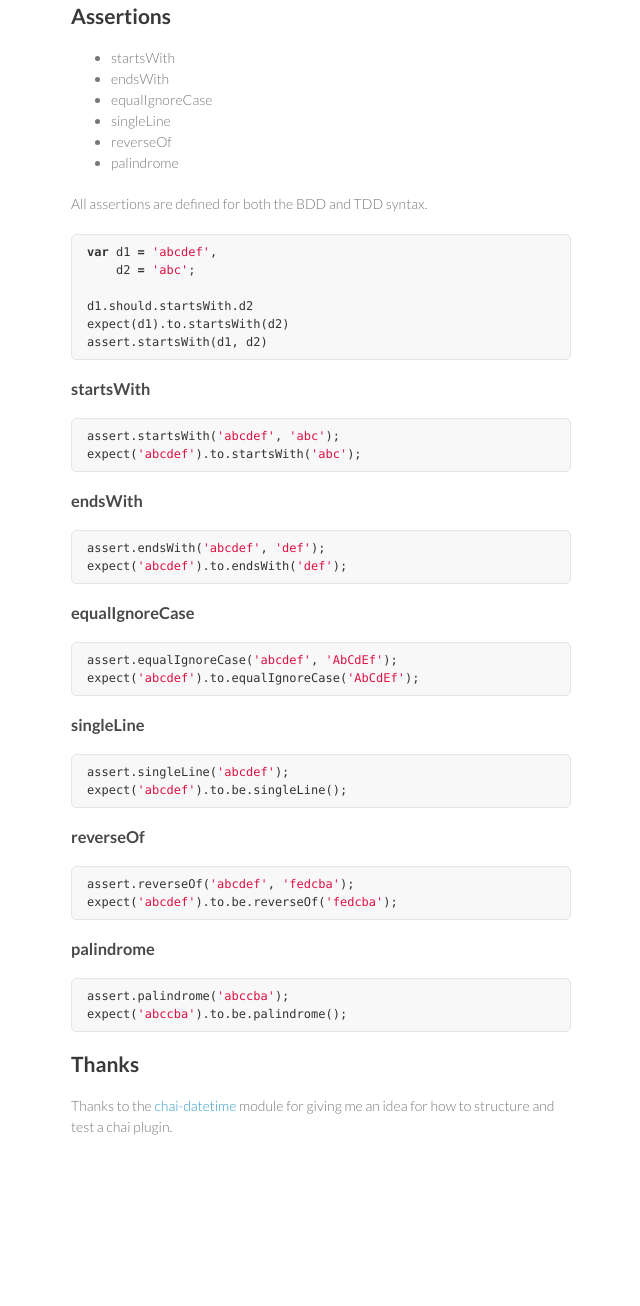
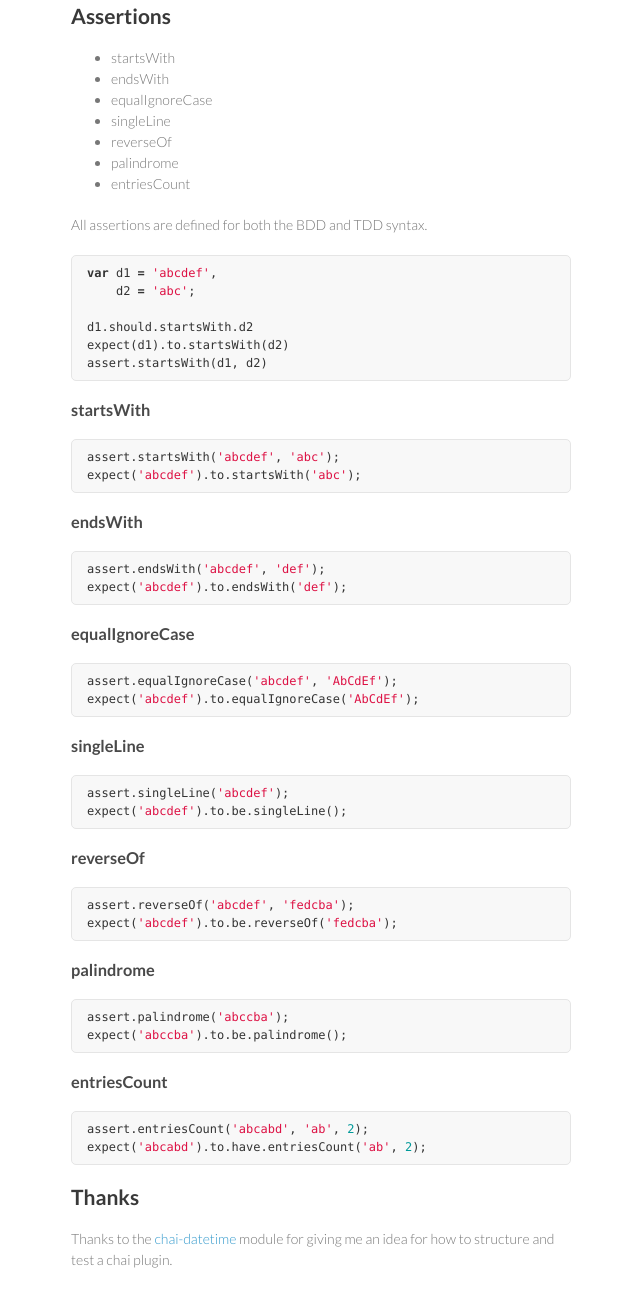
Before and after one commit to onechiporenko/chai-string, a plain HTML site: page index.html in a window 1280 px wide. Shown: the part 738-2044 px from the top of the page, without its empty margins (499-1139 px from the left). Before the commit the page ends 1945 px from the top, so only its background shows below. Drawn offline with Linux system fonts and the light colour scheme.

```diff
--- a/index.html
+++ b/index.html
@@ -62,6 +62,7 @@
 <li>singleLine</li>
 <li>reverseOf</li>
 <li>palindrome</li>
+<li>entriesCount</li>
 </ul><p>All assertions are defined for both the BDD and TDD syntax.</p>
 
 <div class="highlight highlight-javascript"><pre><span class="kd">var</span> <span class="nx">d1</span> <span class="o">=</span> <span class="s1">'abcdef'</span><span class="p">,</span>
@@ -114,6 +115,13 @@
 <span class="nx">expect</span><span class="p">(</span><span class="s1">'abccba'</span><span class="p">).</span><span class="nx">to</span><span class="p">.</span><span class="nx">be</span><span class="p">.</span><span class="nx">palindrome</span><span class="p">();</span>
 </pre></div>
 
+<h3>
+<a name="entriescount" class="anchor" href="#entriescount"><span class="octicon octicon-link"></span></a>entriesCount</h3>
+
+<div class="highlight highlight-javascript"><pre><span class="nx">assert</span><span class="p">.</span><span class="nx">entriesCount</span><span class="p">(</span><span class="s1">'abcabd'</span><span class="p">,</span> <span class="s1">'ab'</span><span class="p">,</span> <span class="mi">2</span><span class="p">);</span>
+<span class="nx">expect</span><span class="p">(</span><span class="s1">'abcabd'</span><span class="p">).</span><span class="nx">to</span><span class="p">.</span><span class="nx">have</span><span class="p">.</span><span class="nx">entriesCount</span><span class="p">(</span><span class="s1">'ab'</span><span class="p">,</span> <span class="mi">2</span><span class="p">);</span>
+</pre></div>
+
 <h2>
 <a name="thanks" class="anchor" href="#thanks"><span class="octicon octicon-link"></span></a>Thanks</h2>
 
```
Also changed, not shown: params.json (+1 -1 lines).
